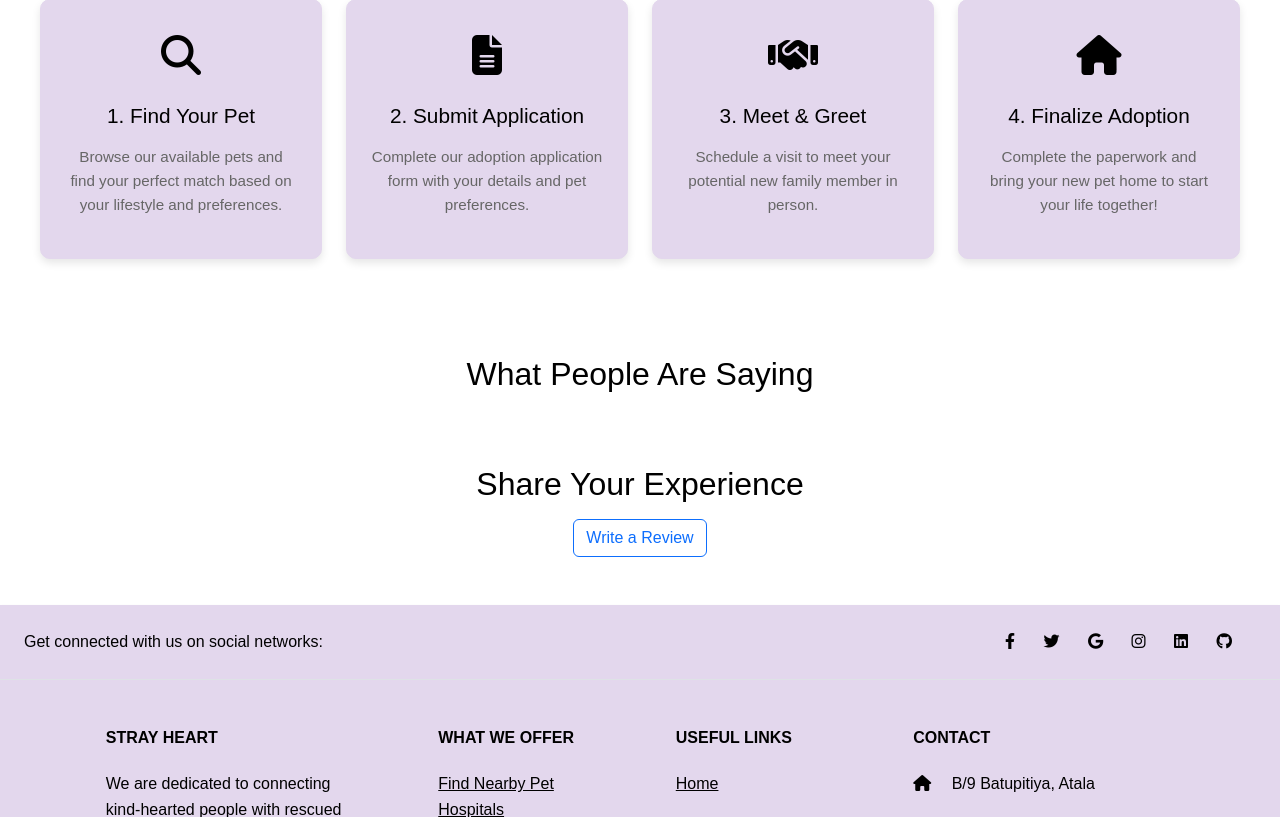
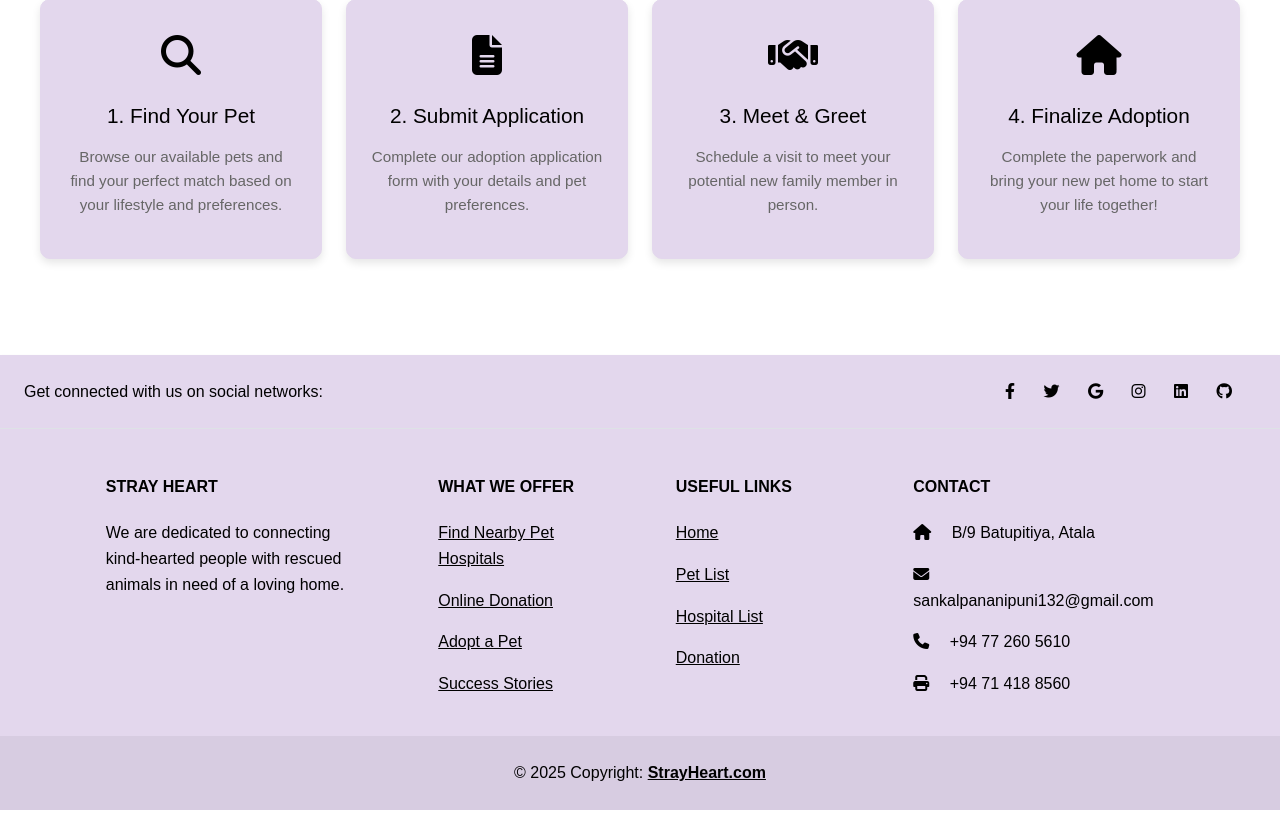
Before and after one commit to Nipuni-sankalpana/stray_Heart_Website, a PHP site: page / in a window 1280 px wide. Shown: the part 1239-2056 px from the top of the page. Run offline with PHP 8.4, Linux system fonts and the light colour scheme.

Commit message:
Modify index.php

```diff
--- a/index.php
+++ b/index.php
@@ -167,37 +167,6 @@
       </div>
     </div>
   </section>
-  <section id="reviews" class="container my-5">
-  <h2 class="text-center mb-4">What People Are Saying</h2>
-  <div class="row">
-  </div>
-</section>
-
-
-  <section class="text-center my-5">
-  <h2 class="mb-3">Share Your Experience</h2>
-  <button class="btn btn-outline-primary" data-bs-toggle="modal" data-bs-target="#reviewModal">Write a Review</button>
-</section>
-<!-- Review Modal -->
-<div class="modal fade" id="reviewModal" tabindex="-1" aria-labelledby="reviewModalLabel" aria-hidden="true">
-  <div class="modal-dialog">
-    <form method="POST" action="submit_review.php" class="modal-content">
-      <div class="modal-header">
-        <h5 class="modal-title">Submit Your Review</h5>
-        <button type="button" class="btn-close" data-bs-dismiss="modal" aria-label="Close"></button>
-      </div>
-      <div class="modal-body">
-        <input type="text" name="username" class="form-control mb-3" placeholder="Your Name" required>
-        <textarea name="message" class="form-control mb-3" placeholder="Write your review..." required></textarea>
-      </div>
-      <div class="modal-footer">
-        <button type="submit" name="submit_review" class="btn btn-primary">Submit Review</button>
-      </div>
-    </form>
-  </div>
-</div>
-
-
 
 
 
```
Also changed, not shown: uploads/pets/Screenshot (2).png (added).
